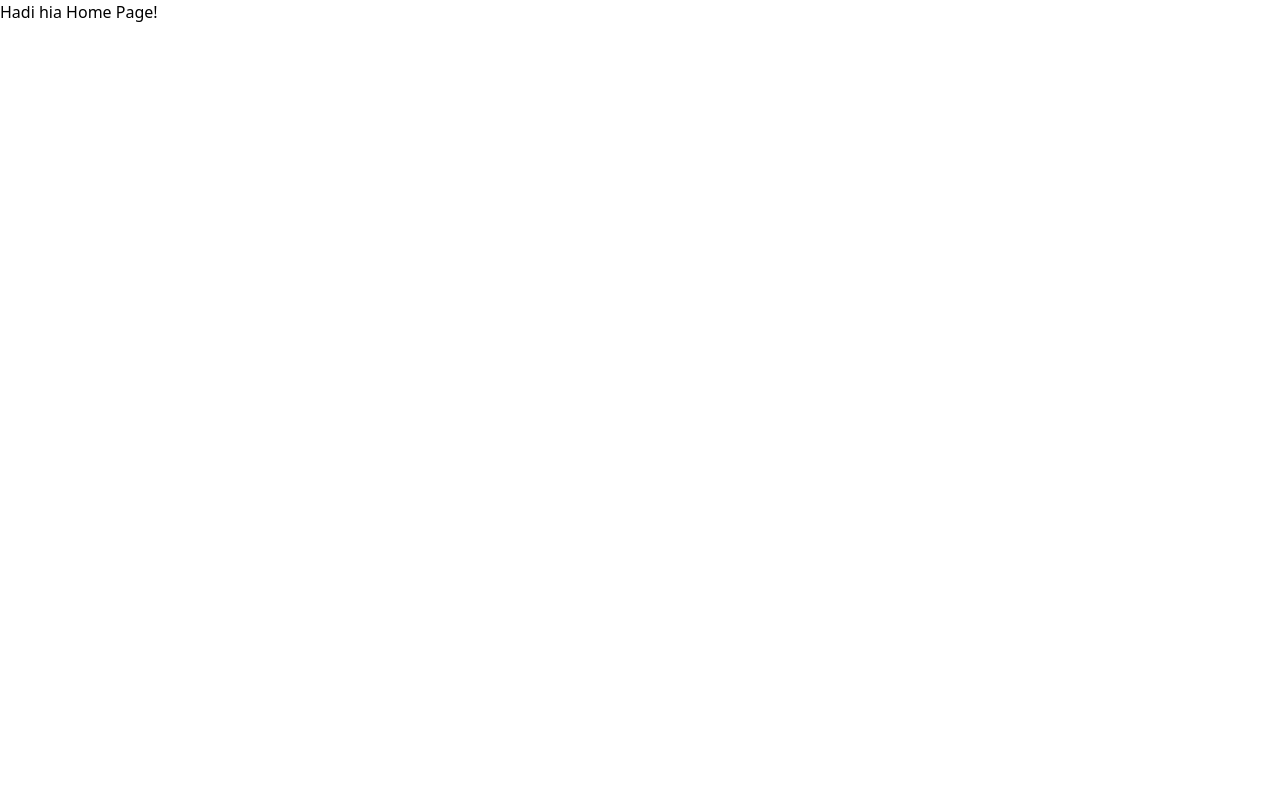
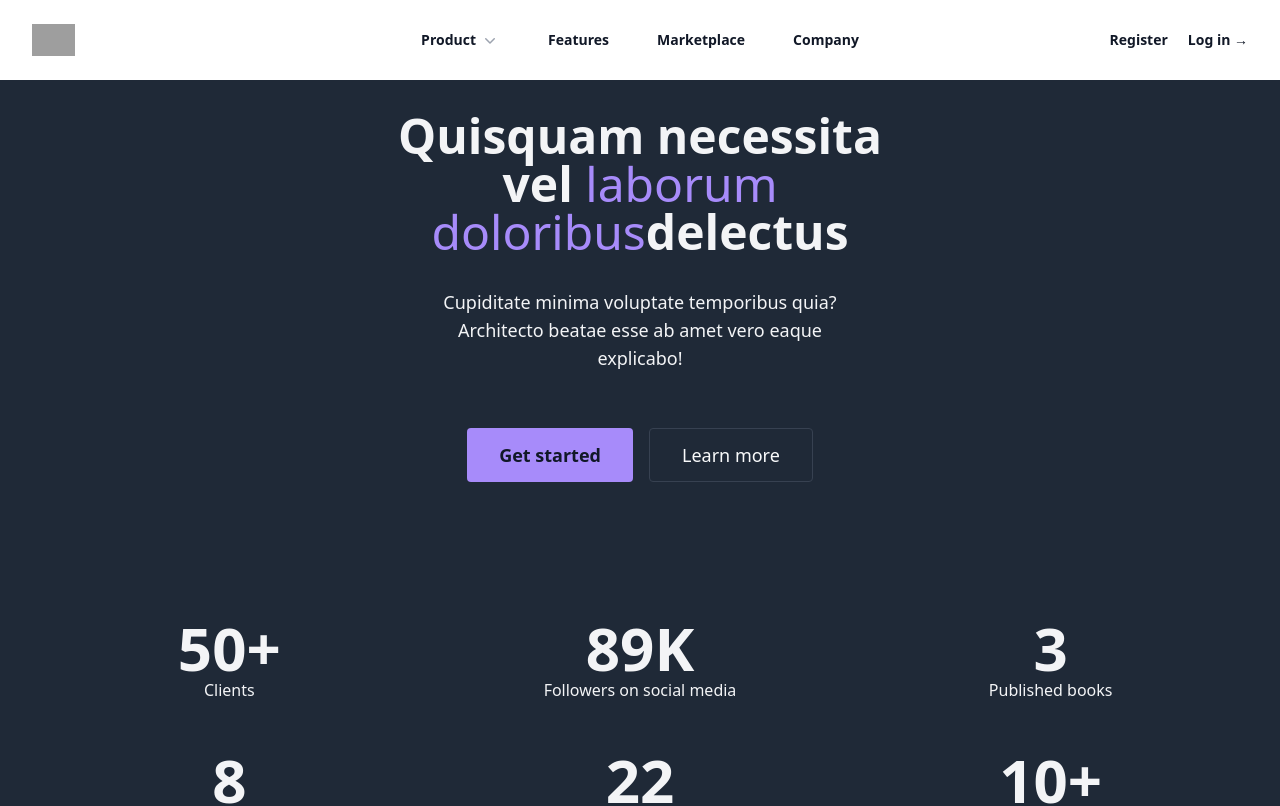
Before and after one commit to ENNEDDI-Omar/Budget_Buddy_Vue, a Vue app: page / in a window 1280 px wide. Shown: the top 806 px of the page. Built offline with nearby package versions, Linux system fonts and the light colour scheme; grey boxes are pictures that could not be loaded.

Commit message:
Add components to HomeView.vue

```diff
--- a/src/views/HomeView.vue
+++ b/src/views/HomeView.vue
@@ -1,7 +1,25 @@
+<script>
+import Navbar from '@/components/Navbar.vue';
+import HomePage from '@/pages/HomePage.vue';
+import ContactUs from '@/components/ContactUs.vue';
+import Footer from '@/components/Footer.vue';
 
+export default {
+  components: {
+    Navbar,
+    HomePage,
+    ContactUs,
+    Footer
+  }
+};
+
+</script>
 
 <template>
   <main>
-    <h1>Hadi hia Home Page!</h1>
+    <Navbar />
+    <HomePage />
+    <ContactUs />
+    <Footer />
   </main>
 </template>
```
